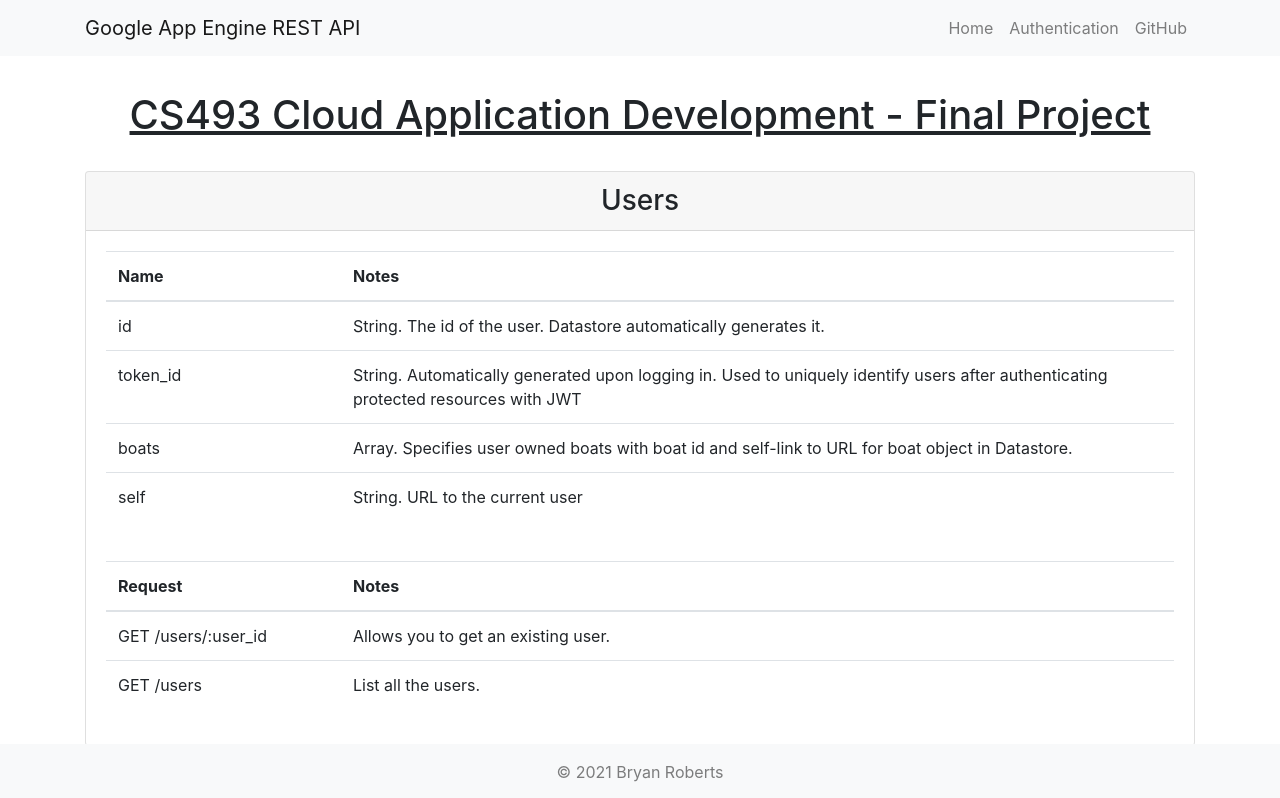
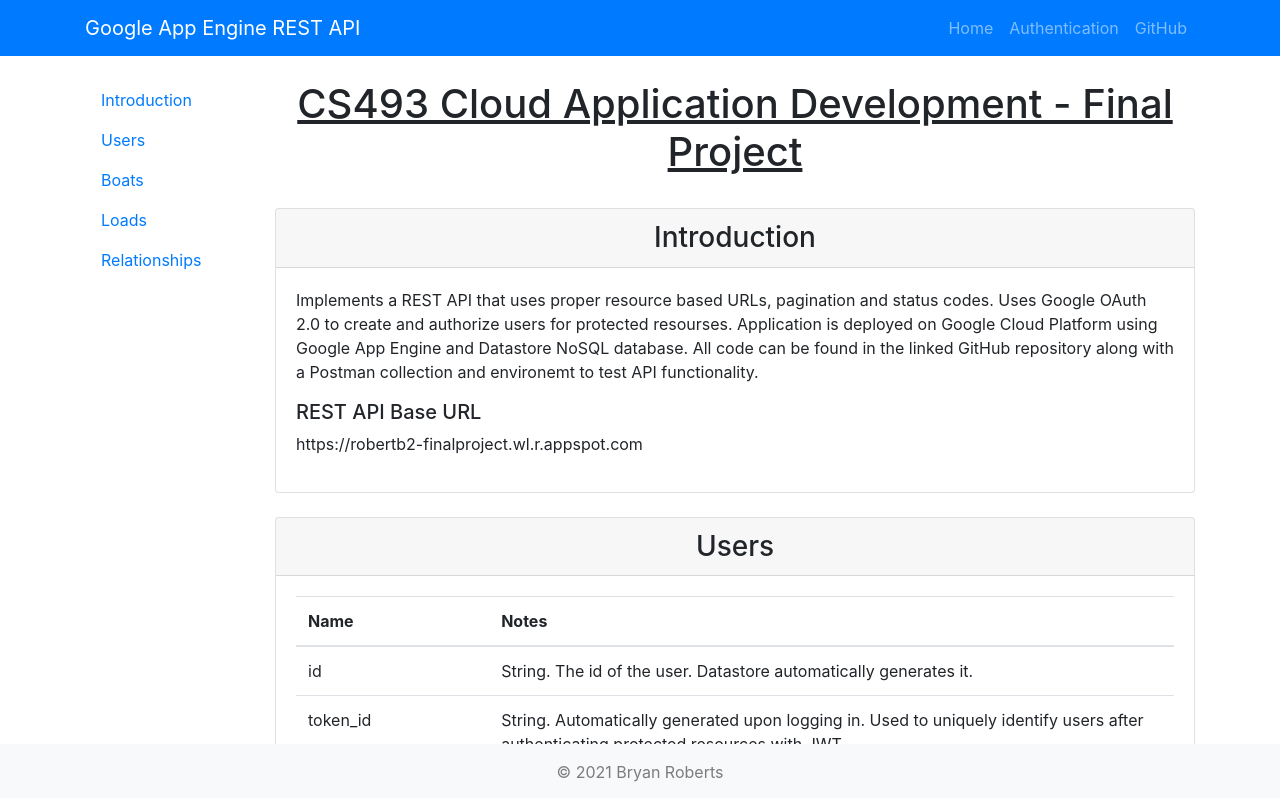
Before and after one commit to brynsroberts/Google-App-Engine-REST-API, a React (Create React App) app in the folder frontend/: page / in a window 1280 px wide. Shown: the top 798 px of the page. Built offline with nearby package versions, Linux system fonts and the light colour scheme; the HTML template or start-up script is replaced by a standard one.

Commit message:
finalize home page

```diff
--- a/frontend/public/index.html
+++ b/frontend/public/index.html
@@ -1,6 +1,15 @@
 <!DOCTYPE html>
 <html lang="en">
   <head>
+    <script>
+      var shiftWindow = function () {
+        scrollBy(0, -50);
+      };
+      window.addEventListener("hashchange", shiftWindow);
+      function load() {
+        if (window.location.hash) shiftWindow();
+      }
+    </script>
     <meta charset="utf-8" />
     <link rel="icon" href="%PUBLIC_URL%/favicon.ico" />
     <meta name="viewport" content="width=device-width, initial-scale=1" />
@@ -27,7 +36,7 @@
     -->
     <title>Google App Engine REST API</title>
   </head>
-  <body>
+  <body onload="load()">
     <noscript>You need to enable JavaScript to run this app.</noscript>
     <div id="root"></div>
     <!--
--- a/frontend/src/App.css
+++ b/frontend/src/App.css
@@ -6,8 +6,9 @@ body {
   width: 22%;
 }
 
-.content {
-  padding-top: 35px;
+.anchor {
+  margin-top: -200px;
+  padding-top: 200px;
 }
 
 .title {
@@ -15,6 +16,10 @@ body {
   text-decoration: underline;
 }
 
+.sideNav {
+  position: fixed;
+}
+
 .parent {
   display: flex;
   justify-content: center;
--- a/frontend/src/App.js
+++ b/frontend/src/App.js
@@ -7,6 +7,7 @@ import Authentication from "./Authentication";
 import { BrowserRouter as Router, Switch, Route } from "react-router-dom";
 
 function App() {
+
   return (
     <Router>
       <div className="App">
--- a/frontend/src/Home.js
+++ b/frontend/src/Home.js
@@ -1,4 +1,6 @@
 import { Container, Row, Col } from "react-bootstrap";
+import SideNav from "./components/SideNav";
+import Introduction from "./components/Introduction";
 import Users from "./components/Users";
 import Boats from "./components/Boats";
 import Loads from "./components/Loads";
@@ -10,17 +12,24 @@ function Home() {
     <div className="App">
       <Container className="content">
         <Row>
-          <Col>
+          <Col xs={2}>
+            <br></br>
+            <SideNav />
+          </Col>
+          <Col className="anchor">
+            <br></br>
             <h1 className="title">
               CS493 Cloud Application Development - Final Project
             </h1>
-            <br></br>
+            <br id="introduction"></br>
+            <Introduction />
+            <br id="users"></br>
             <Users />
-            <br></br>
+            <br id="boats"></br>
             <Boats />
-            <br></br>
+            <br id="loads"></br>
             <Loads />
-            <br></br>
+            <br id="relationships"></br>
             <Relationship />
           </Col>
         </Row>
--- /dev/null
+++ b/frontend/src/components/Introduction.js
@@ -0,0 +1,24 @@
+import { Card } from "react-bootstrap";
+function Description() {
+  return (
+    <Card>
+      <Card.Header className="text-center" as="h3">
+        Introduction
+      </Card.Header>
+      <Card.Body>
+        <p>
+          Implements a REST API that uses proper resource based URLs, pagination
+          and status codes. Uses Google OAuth 2.0 to create and authorize users
+          for protected resourses. Application is deployed on Google Cloud
+          Platform using Google App Engine and Datastore NoSQL database. All
+          code can be found in the linked GitHub repository along with a Postman
+          collection and environemt to test API functionality.
+        </p>
+        <h5>REST API Base URL</h5>
+        <p>https://robertb2-finalproject.wl.r.appspot.com</p>
+      </Card.Body>
+    </Card>
+  );
+}
+
+export default Description;
--- a/frontend/src/components/Nav.js
+++ b/frontend/src/components/Nav.js
@@ -7,8 +7,8 @@ function Navigation() {
       collapseOnSelect
       className="sticky-top"
       expand="sm"
-      bg="light"
-      variant="light"
+      bg="primary"
+      variant="dark"
     >
       <Container>
         <Navbar.Brand>Google App Engine REST API</Navbar.Brand>
--- /dev/null
+++ b/frontend/src/components/SideNav.js
@@ -0,0 +1,14 @@
+import { Nav } from "react-bootstrap";
+function SideNav() {
+  return (
+    <Nav defaultActiveKey="/home" className="flex-column sideNav">
+      <Nav.Link href="#introduction">Introduction</Nav.Link>
+      <Nav.Link href="#users">Users</Nav.Link>
+      <Nav.Link href="#boats">Boats</Nav.Link>
+      <Nav.Link href="#loads">Loads</Nav.Link>
+      <Nav.Link href="#relationships">Relationships</Nav.Link>
+    </Nav>
+  );
+}
+
+export default SideNav;
--- a/package.json
+++ b/package.json
@@ -28,6 +28,7 @@
     "express": "^4.17.1",
     "express-session": "^1.17.1",
     "google-auth-library": "^7.0.4",
-    "googleapis": "^73.0.0"
+    "googleapis": "^73.0.0",
+    "react-render-html": "^0.6.0"
   }
 }
```
Also changed, not shown: 1 other file (tests, documents, lock files or other folders).
